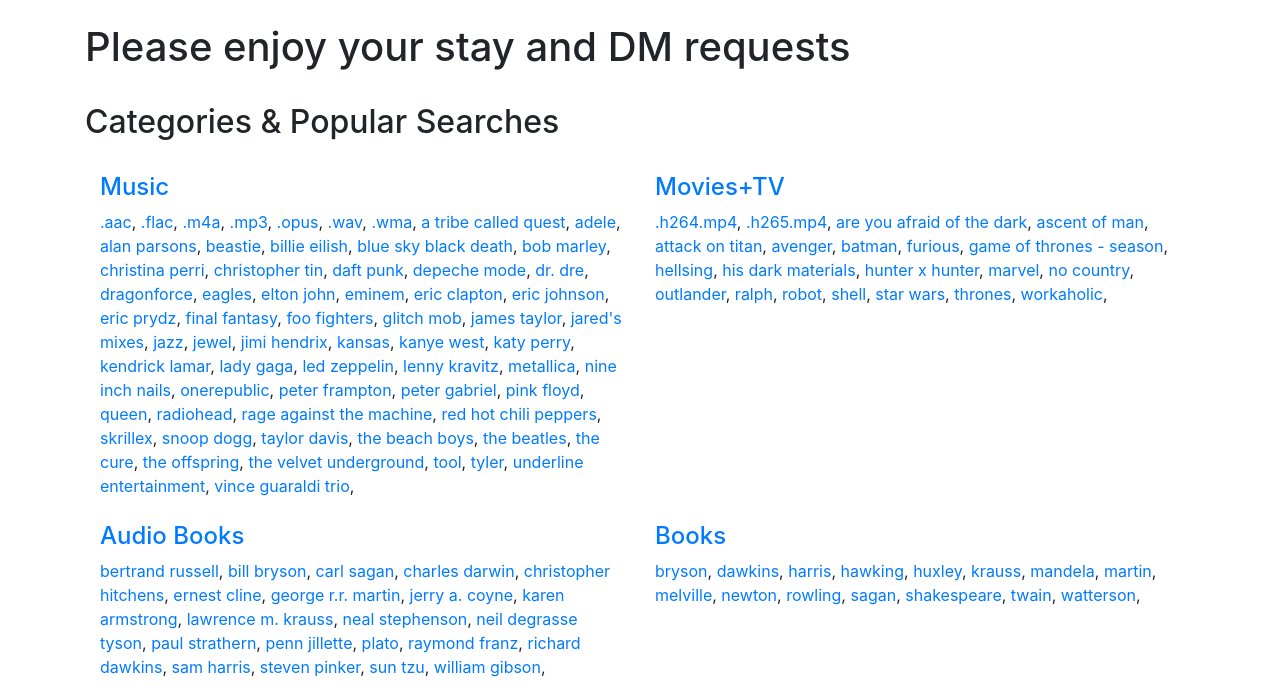
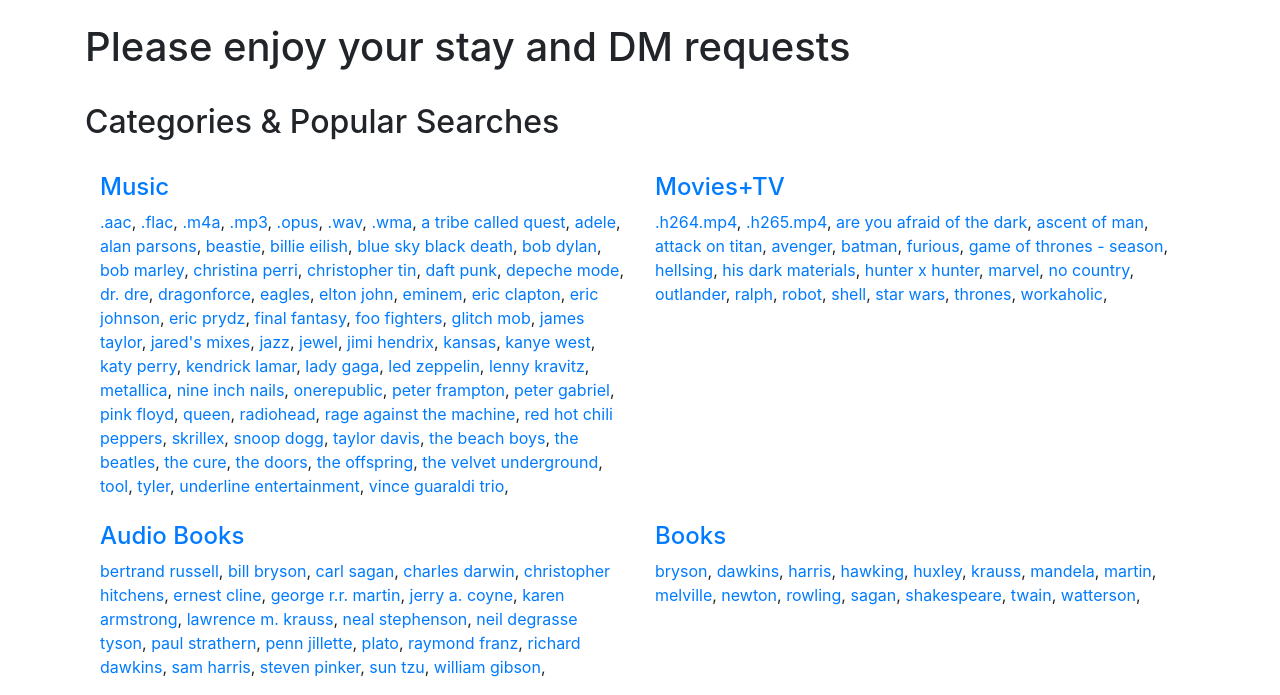
Before and after one commit to jwd83/VCR, a PHP site: page /index.php in a window 1280 px wide. Shown: the part 333-1028 px from the top of the page. Run offline with PHP 8.4, Linux system fonts and the light colour scheme.

Commit message:
added a few music searches

```diff
--- a/index.php
+++ b/index.php
@@ -110,6 +110,7 @@
     "beastie",
     "billie eilish",
     "blue sky black death",
+    "bob dylan",
     "bob marley",
     "christina perri",
     "christopher tin",
@@ -154,6 +155,7 @@
     "the beach boys",
     "the beatles",
     "the cure",
+    "the doors",
     "the offspring",
     "the velvet underground",
     "tool",
@@ -1185,15 +1187,18 @@
 
     echo '
 <h2>Playing '.$title.'</h2>
-For best results view in Chrome. If your browser is unable to play this file you may need to download the file or copy this link into VLC:<br>
-<br>
-<a href="'.$src.'">[direct link]</a><br>
-<br>
+<em>'.$src.'</em><br>
 <br>
 <audio autoplay controls id="player" class="player" preload="auto">
 <source src="'.$src.'">
 Your browser does not support the audio element.
 </audio>
+<br>
+<br>
+For best results view in Chrome. If your browser is unable to play this file you may need to download the file or copy this link into VLC:<br>
+<br>
+<a href="'.$src.'">[direct link]</a><br>
+
 <!-- Preload the next song -->
 ';
 
```
